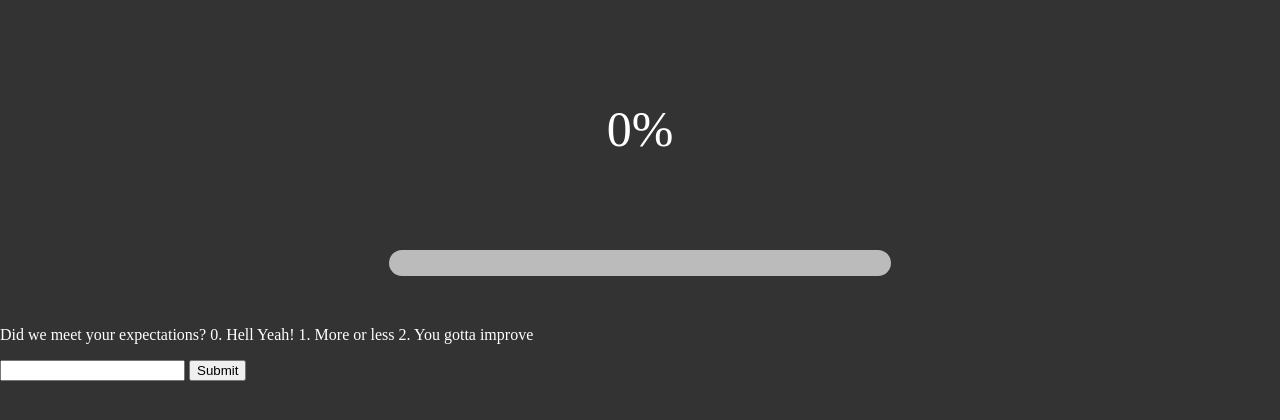
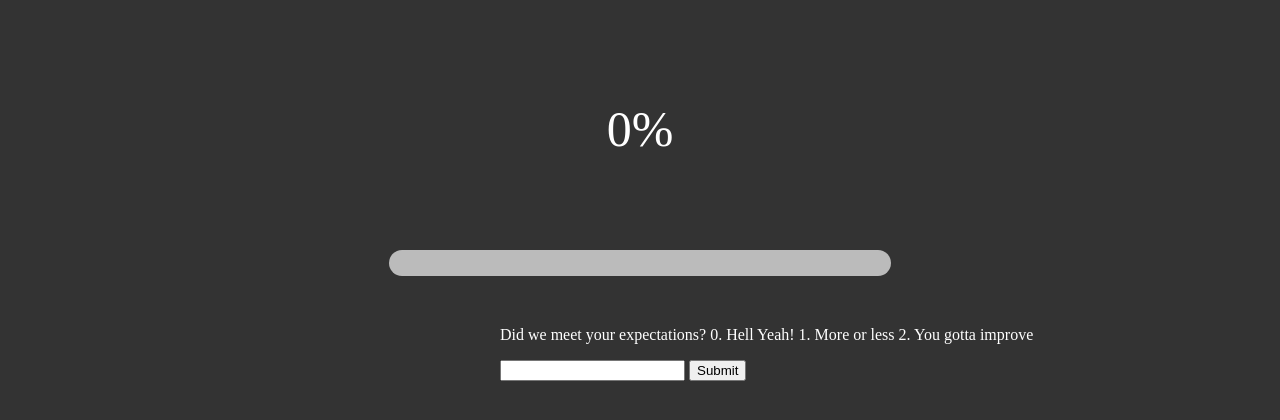
Before and after one commit to Anurags2111/Progress-Bar, a PHP site: page / in a window 1280 px wide. Shown: the top 420 px of the page. Run offline with PHP 8.4, Linux system fonts and the light colour scheme.

Commit message:
Update style.css

```diff
--- a/style.css
+++ b/style.css
@@ -2,7 +2,11 @@ body {
     margin: 0;
     padding: 0;
     background: #333;
-    color: #fff;
+}
+
+.query {
+    color: white;
+    margin-left: 500px;
 }
 
 .percent-count {
```
